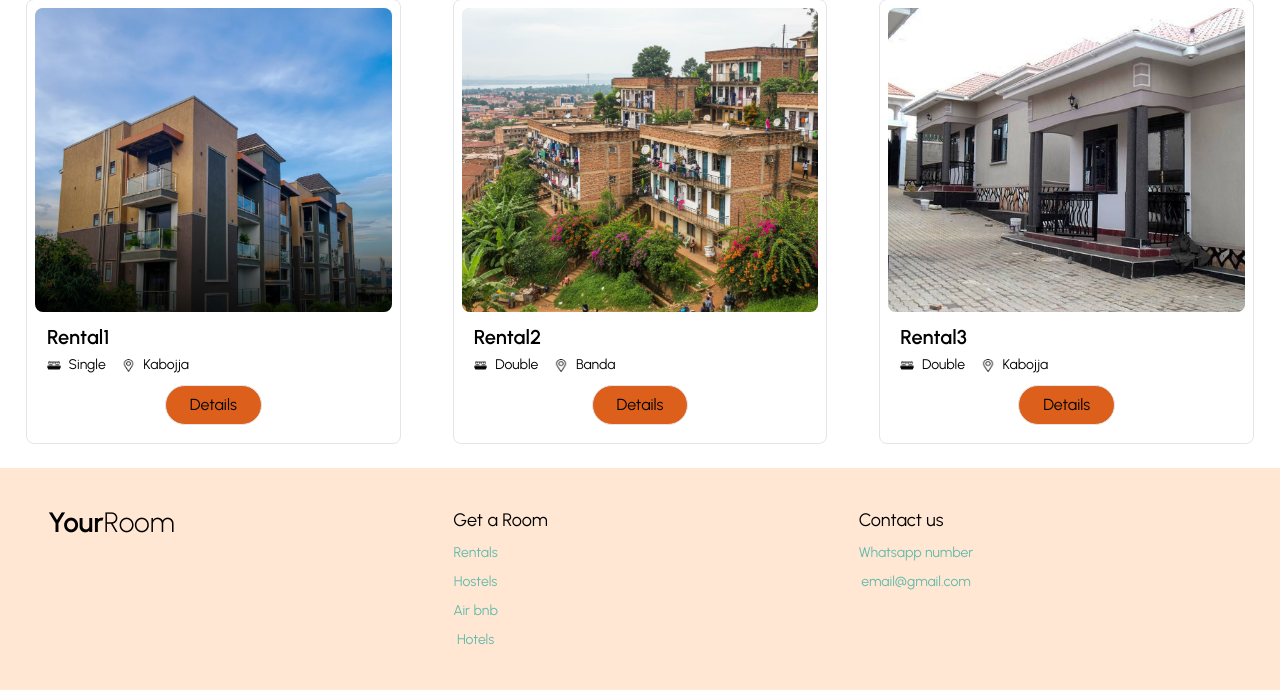
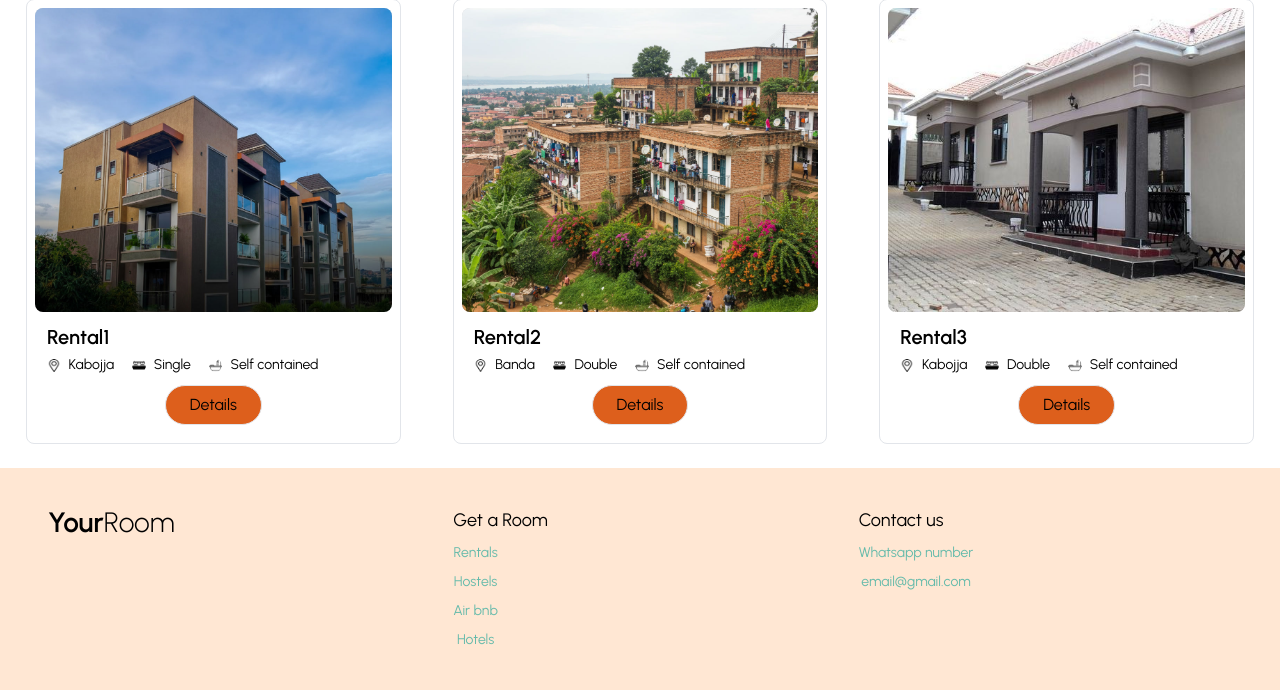
Before and after one commit to Nalyaham/Freelance_project, a Django app: page /rentals/ in a window 1280 px wide. Shown: the part 157-847 px from the top of the page. Run offline with Django 5.2, Linux system fonts and the light colour scheme; data comes from the database, SQL or seed files in the repository.

Commit message:
Included the selfcontained icon in the rentals cards

```diff
--- a/your_room/static/your_room/styles.css
+++ b/your_room/static/your_room/styles.css
@@ -136,7 +136,7 @@ h1.page-title{font-size:clamp(1.375rem, 4vw, 2rem);font-weight:400;padding-top:3
 }
 .card_description h3{margin-top:12px;font-size:clamp(1.125rem, 4vw, 1.25rem);font-weight:600; padding-bottom:5px;}
 .card_description p{font-size:clamp(0.85rem, 4vw, 0.875rem)}
-.unit_specification_section {display:flex;flex-direction:row;gap:16px}
+.unit_specification_section {display:flex;flex-direction:row;gap:18px}
 .unit_specification{display:flex;flex-direction:row; align-items:center;gap:8px;}
 .unit_specification img{width:0.85rem;height:0.85rem;object-fit:contain;background:transparent}
 .unit_specification p{ont-size:clamp(0.85rem, 4vw, 0.875rem)}
--- a/your_room/templates/your_room/rentals.html
+++ b/your_room/templates/your_room/rentals.html
@@ -52,12 +52,19 @@
           <h3>{{ unit.name }}</h3>
             <div class ="unit_specification_section">
               <div class = "unit_specification">
+                <img src = "{% static 'your_room/images/location_icon.png' %}" />
+                <p>{{ unit.location}}</p>
+              </div>
+              <div class = "unit_specification">
                 <img src = "{% static 'your_room/images/bed_icon.png' %}" />
                 <p>{{ unit.get_room_type_display }}</p>
-              </div>
-              <div class = "unit_specification">
-                <img src = "{% static 'your_room/images/location_icon.png' %}" />
-                <p>{{ unit.location}}</p>
+              </div><div class = "unit_specification">
+                <img src = "{% static 'your_room/images/bathroom_icon.png' %}" />
+                {% if unit.self_contained %}
+                <p>Self contained</p>
+                {% else %}
+                <p>Not self-contained</p>
+                {% endif %}
               </div>
             </div>
         </div>
```
Also changed, not shown: your_room/static/your_room/images/bathroom_icon.png (added).
